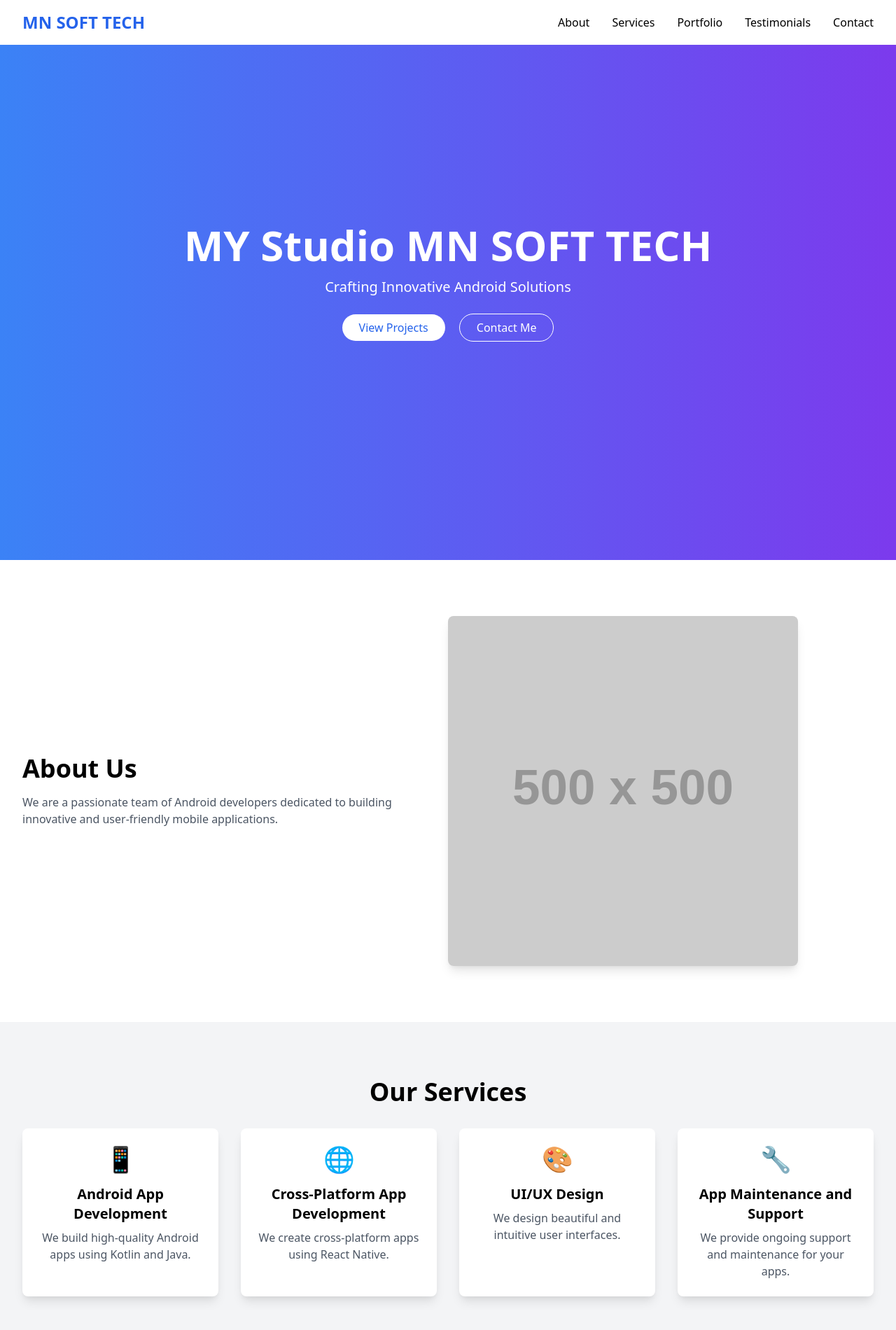
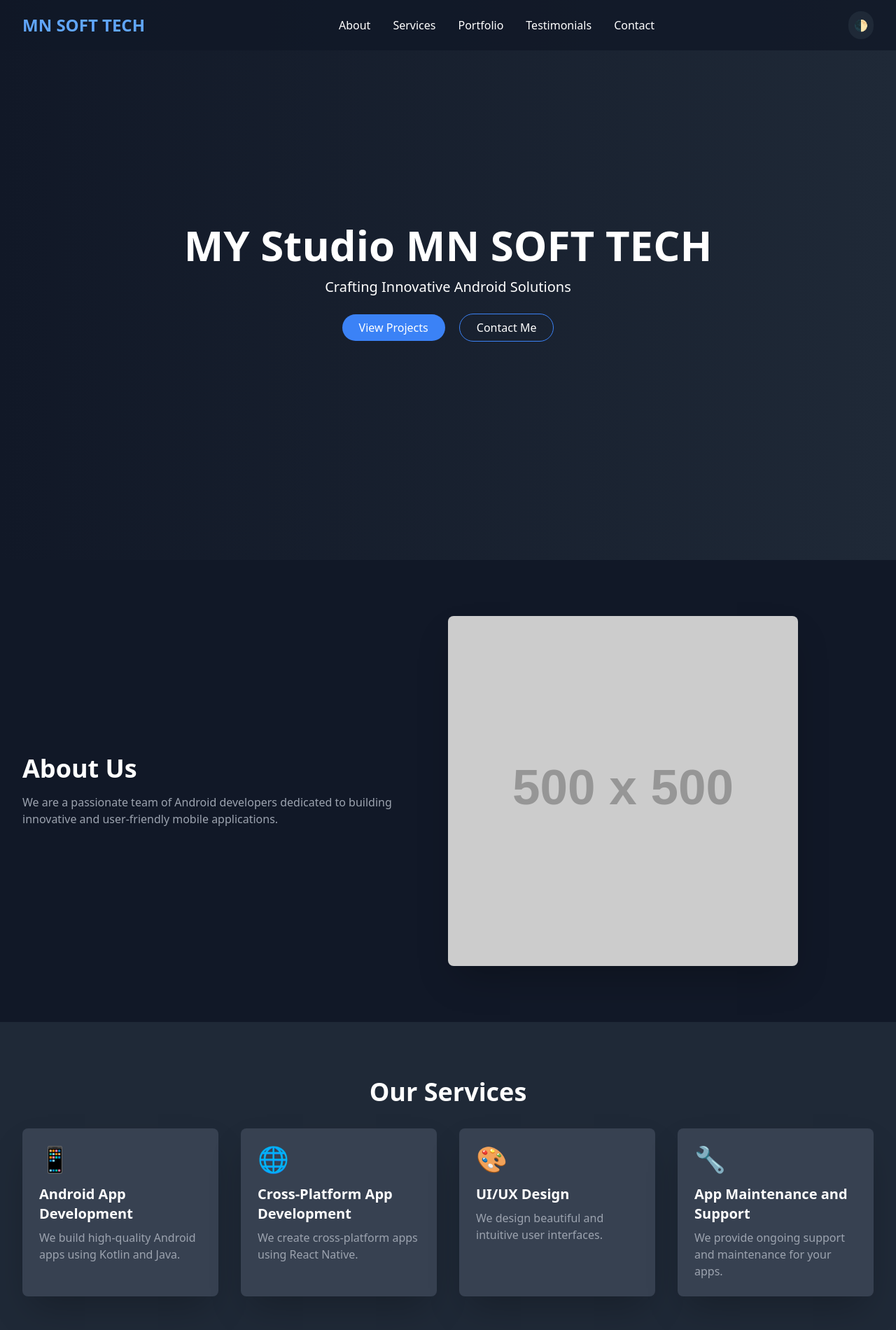
Before and after one commit to muhammad-782/mn-soft-tech, a plain HTML site: page index.html in a window 1280 px wide. Shown: the top 1900 px of the page at 70% size. Drawn offline with nearby package versions, Linux system fonts and the light colour scheme; placeholder pictures from the web are drawn by us.

Commit message:
Update index.html

```diff
--- a/index.html
+++ b/index.html
@@ -9,92 +9,95 @@
     <script src="https://cdnjs.cloudflare.com/ajax/libs/gsap/3.9.1/ScrollTrigger.min.js"></script>
     <script src="./scripts.js" defer></script>
   </head>
-  <body class="bg-gray-50">
+  <body class="bg-gray-950 text-white">
     <!-- Navigation Bar -->
-    <nav id="navbar" class="fixed top-0 w-full bg-white shadow-lg z-50">
+    <nav id="navbar" class="fixed top-0 w-full bg-gray-900 bg-opacity-80 backdrop-blur-md z-50">
       <div class="container mx-auto px-8 py-4 flex justify-between items-center">
-        <a href="#hero" class="text-2xl font-bold text-blue-600">MN SOFT TECH</a>
+        <a href="#hero" class="text-2xl font-bold text-blue-400">MN SOFT TECH</a>
         <ul class="flex space-x-8">
-          <li><a href="#about" class="hover:text-blue-600">About</a></li>
-          <li><a href="#services" class="hover:text-blue-600">Services</a></li>
-          <li><a href="#portfolio" class="hover:text-blue-600">Portfolio</a></li>
-          <li><a href="#testimonials" class="hover:text-blue-600">Testimonials</a></li>
-          <li><a href="#contact" class="hover:text-blue-600">Contact</a></li>
+          <li><a href="#about" class="hover:text-blue-400">About</a></li>
+          <li><a href="#services" class="hover:text-blue-400">Services</a></li>
+          <li><a href="#portfolio" class="hover:text-blue-400">Portfolio</a></li>
+          <li><a href="#testimonials" class="hover:text-blue-400">Testimonials</a></li>
+          <li><a href="#contact" class="hover:text-blue-400">Contact</a></li>
         </ul>
+        <button id="theme-toggle" class="p-2 rounded-full bg-gray-800 hover:bg-gray-700">
+          🌓
+        </button>
       </div>
     </nav>
 
     <!-- Hero Section -->
-    <section id="hero" class="h-screen flex flex-col justify-center items-center text-center bg-gradient-to-r from-blue-500 to-purple-600 text-white">
+    <section id="hero" class="h-screen flex flex-col justify-center items-center text-center bg-gradient-to-r from-gray-900 to-gray-800">
       <h1 class="text-6xl font-bold animate-fade-in">MY Studio MN SOFT TECH</h1>
       <p class="mt-4 text-xl animate-fade-in">Crafting Innovative Android Solutions</p>
       <div class="mt-8 animate-fade-in">
-        <a href="#portfolio" class="bg-white text-blue-600 px-6 py-2 rounded-full mr-4 hover:bg-gray-100">View Projects</a>
-        <a href="#contact" class="bg-transparent border border-white px-6 py-2 rounded-full hover:bg-white hover:text-blue-600">Contact Me</a>
+        <a href="#portfolio" class="bg-blue-500 text-white px-6 py-2 rounded-full mr-4 hover:bg-blue-600">View Projects</a>
+        <a href="#contact" class="bg-transparent border border-blue-500 px-6 py-2 rounded-full hover:bg-blue-500 hover:text-white">Contact Me</a>
       </div>
     </section>
 
     <!-- About Section -->
-    <section id="about" class="py-20 px-8 bg-white">
+    <section id="about" class="py-20 px-8 bg-gray-900">
       <div class="container mx-auto flex flex-col md:flex-row items-center">
         <div class="md:w-1/2 animate-slide-in-left">
           <h2 class="text-4xl font-bold">About Us</h2>
-          <p class="mt-4 text-gray-600">
+          <p class="mt-4 text-gray-400">
             We are a passionate team of Android developers dedicated to building innovative and user-friendly mobile applications.
           </p>
         </div>
         <div class="md:w-1/2 mt-8 md:mt-0 animate-slide-in-right">
-          <img src="https://via.placeholder.com/500" alt="About Us" class="rounded-lg shadow-lg" />
+          <img src="https://via.placeholder.com/500" alt="About Us" class="rounded-lg shadow-2xl" />
         </div>
       </div>
     </section>
 
     <!-- Services Section -->
-    <section id="services" class="py-20 px-8 bg-gray-100">
+    <section id="services" class="py-20 px-8 bg-gray-800">
       <h2 class="text-4xl font-bold text-center animate-fade-in">Our Services</h2>
       <div class="container mx-auto mt-8 grid grid-cols-1 md:grid-cols-2 lg:grid-cols-4 gap-8">
-        <div class="bg-white p-6 rounded-lg shadow-lg text-center hover:shadow-xl transition-transform transform hover:scale-105">
+        <div class="bg-gray-700 p-6 rounded-lg shadow-2xl hover:shadow-3xl transition-transform transform hover:scale-105">
           <span class="text-4xl">📱</span>
           <h3 class="text-xl font-bold mt-4">Android App Development</h3>
-          <p class="mt-2 text-gray-600">We build high-quality Android apps using Kotlin and Java.</p>
+          <p class="mt-2 text-gray-400">We build high-quality Android apps using Kotlin and Java.</p>
         </div>
-        <div class="bg-white p-6 rounded-lg shadow-lg text-center hover:shadow-xl transition-transform transform hover:scale-105">
+        <div class="bg-gray-700 p-6 rounded-lg shadow-2xl hover:shadow-3xl transition-transform transform hover:scale-105">
           <span class="text-4xl">🌐</span>
           <h3 class="text-xl font-bold mt-4">Cross-Platform App Development</h3>
-          <p class="mt-2 text-gray-600">We create cross-platform apps using React Native.</p>
+          <p class="mt-2 text-gray-400">We create cross-platform apps using React Native.</p>
         </div>
-        <div class="bg-white p-6 rounded-lg shadow-lg text-center hover:shadow-xl transition-transform transform hover:scale-105">
+        <div class="bg-gray-700 p-6 rounded-lg shadow-2xl hover:shadow-3xl transition-transform transform hover:scale-105">
           <span class="text-4xl">🎨</span>
           <h3 class="text-xl font-bold mt-4">UI/UX Design</h3>
-          <p class="mt-2 text-gray-600">We design beautiful and intuitive user interfaces.</p>
+          <p class="mt-2 text-gray-400">We design beautiful and intuitive user interfaces.</p>
         </div>
-        <div class="bg-white p-6 rounded-lg shadow-lg text-center hover:shadow-xl transition-transform transform hover:scale-105">
+        <div class="bg-gray-700 p-6 rounded-lg shadow-2xl hover:shadow-3xl transition-transform transform hover:scale-105">
           <span class="text-4xl">🔧</span>
           <h3 class="text-xl font-bold mt-4">App Maintenance and Support</h3>
-          <p class="mt-2 text-gray-600">We provide ongoing support and maintenance for your apps.</p>
+          <p class="mt-2 text-gray-400">We provide ongoing support and maintenance for your apps.</p>
         </div>
       </div>
     </section>
 
     <!-- Portfolio Section -->
-    <section id="portfolio" class="py-20 px-8 bg-white">
+    <section id="portfolio" class="py-20 px-8 bg-gray-900">
       <h2 class="text-4xl font-bold text-center animate-fade-in">Our Portfolio</h2>
       <div class="container mx-auto mt-8 grid grid-cols-1 md:grid-cols-2 lg:grid-cols-3 gap-8">
-        <div class="bg-white p-6 rounded-lg shadow-lg hover:shadow-xl transition-transform transform hover:scale-105">
+        <div class="bg-gray-700 p-6 rounded-lg shadow-2xl hover:shadow-3xl transition-transform transform hover:scale-105">
           <img src="https://via.placeholder.com/400" alt="Project 1" class="rounded-lg" />
           <h3 class="text-xl font-bold mt-4">Project 1</h3>
-          <p class="mt-2 text-gray-600">A description of the project.</p>
+          <p class="mt-2 text-gray-400">A description of the project.</p>
         </div>
         <!-- Add more projects here -->
       </div>
     </section>
 
     <!-- Testimonials Section -->
-    <section id="testimonials" class="py-20 px-8 bg-gray-100">
+    <section id="testimonials" class="py-20 px-8 bg-gray-800">
       <h2 class="text-4xl font-bold text-center animate-fade-in">Testimonials</h2>
       <div class="container mx-auto mt-8 grid grid-cols-1 md:grid-cols-2 lg:grid-cols-3 gap-8">
-        <div class="bg-white p-6 rounded-lg shadow-lg hover:shadow-xl transition-transform transform hover:scale-105">
-          <p class="text-gray-600">"Great work! Highly recommended."</p>
+        <div class="bg-gray-700 p-6 rounded-lg shadow-2xl hover:shadow-3xl transition-transform transform hover:scale-105">
+          <p class="text-gray-400">"Great work! Highly recommended."</p>
           <p class="mt-4 font-bold">- Client Name</p>
         </div>
         <!-- Add more testimonials here -->
@@ -102,18 +105,18 @@
     </section>
 
     <!-- Contact Section -->
-    <section id="contact" class="py-20 px-8 bg-white">
+    <section id="contact" class="py-20 px-8 bg-gray-900">
       <h2 class="text-4xl font-bold text-center animate-fade-in">Contact Us</h2>
       <form class="container mx-auto mt-8 max-w-lg">
-        <input type="text" placeholder="Your Name" class="w-full p-2 mb-4 border rounded-lg" required />
-        <input type="email" placeholder="Your Email" class="w-full p-2 mb-4 border rounded-lg" required />
-        <textarea placeholder="Your Message" class="w-full p-2 mb-4 border rounded-lg" rows="5" required></textarea>
+        <input type="text" placeholder="Your Name" class="w-full p-2 mb-4 bg-gray-800 border border-gray-700 rounded-lg" required />
+        <input type="email" placeholder="Your Email" class="w-full p-2 mb-4 bg-gray-800 border border-gray-700 rounded-lg" required />
+        <textarea placeholder="Your Message" class="w-full p-2 mb-4 bg-gray-800 border border-gray-700 rounded-lg" rows="5" required></textarea>
         <button type="submit" class="bg-blue-500 text-white px-6 py-2 rounded-lg hover:bg-blue-600">Send Message</button>
       </form>
     </section>
 
     <!-- Footer -->
-    <footer class="py-8 bg-gray-800 text-white text-center">
+    <footer class="py-8 bg-gray-950 text-center">
       <p>© 2023 MY Studio MN SOFT TECH. All rights reserved.</p>
     </footer>
   </body>
```
